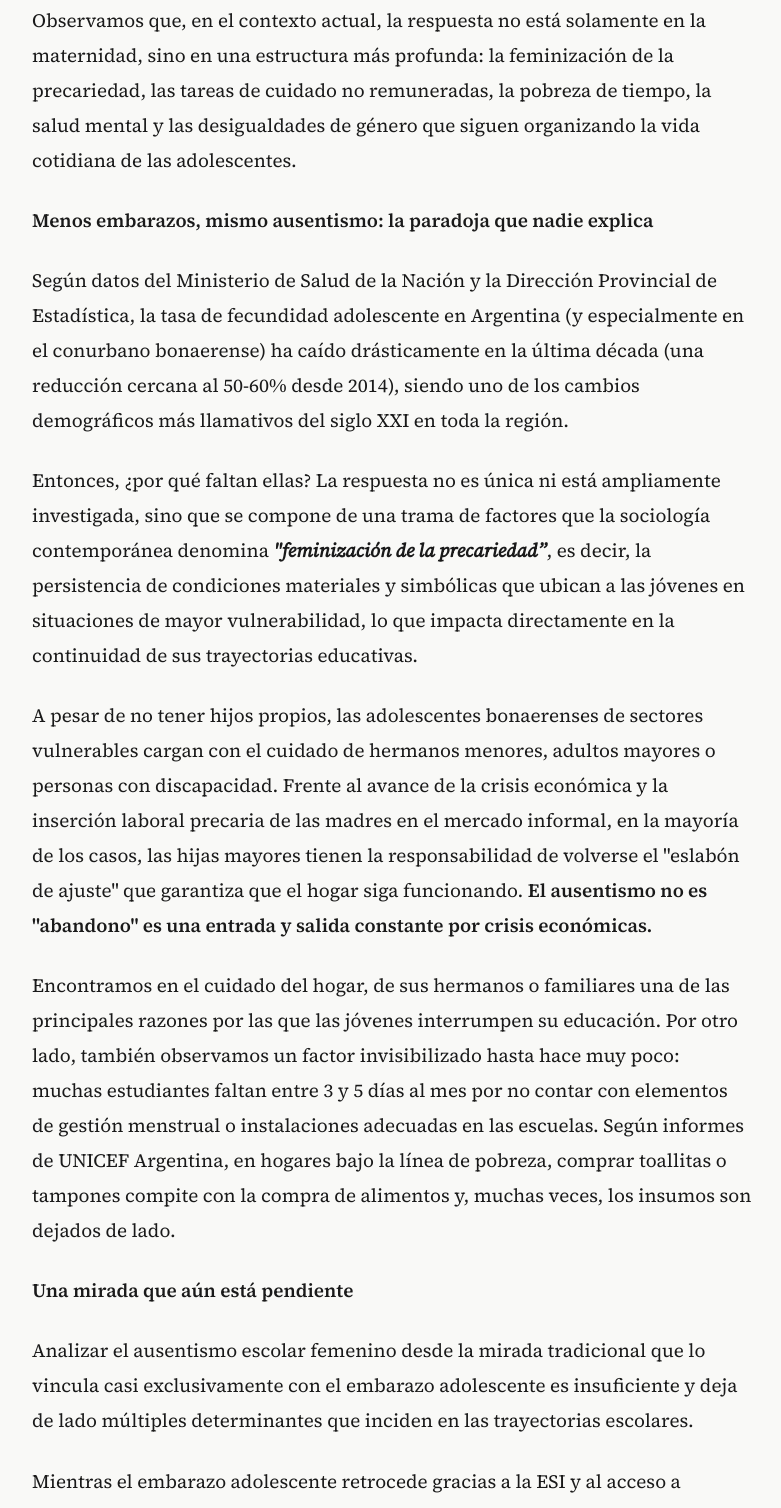
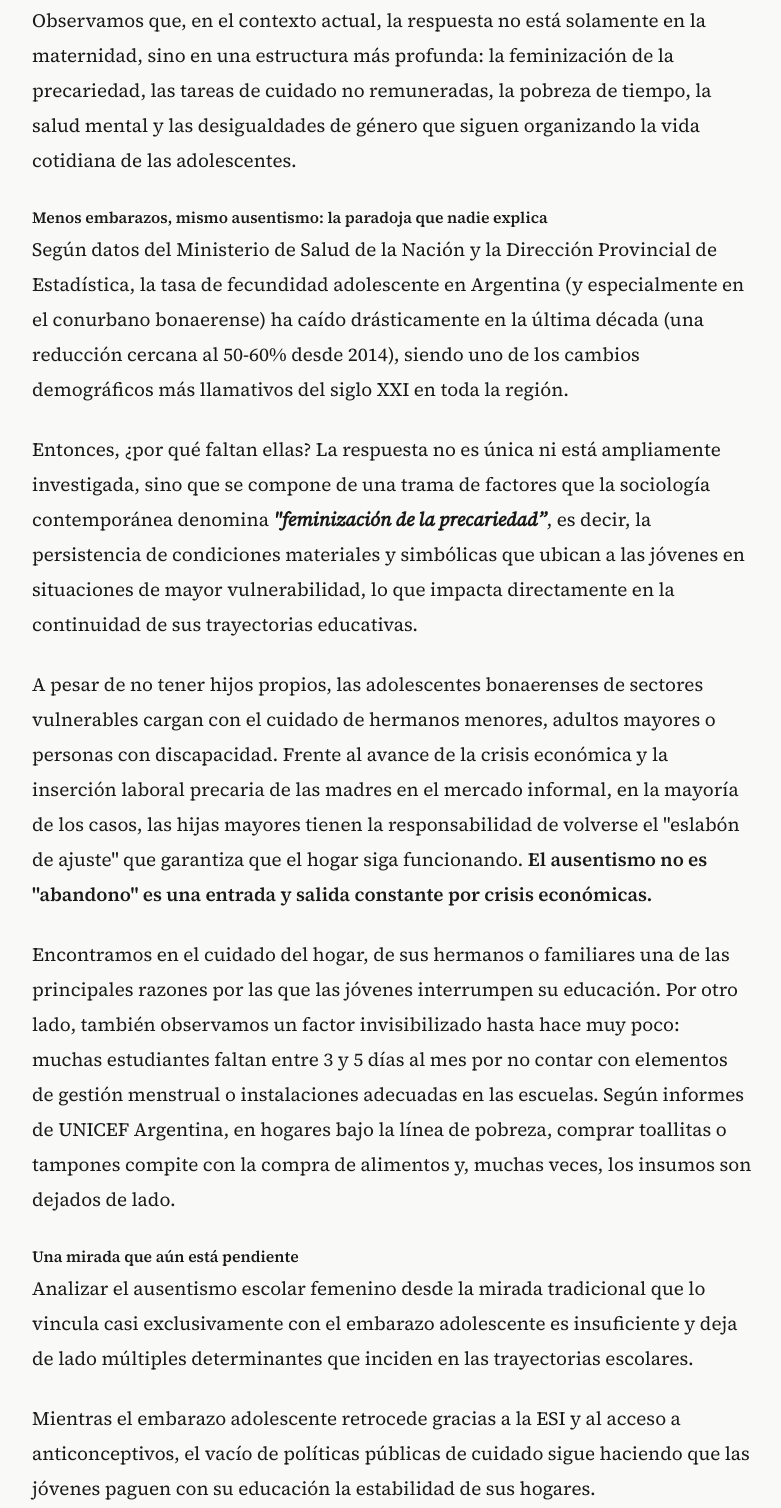
Before and after one commit to redproyectarfuturo-web/redproyectarfuturo, an Eleventy site: page _notas/los-embarazos-bajaron-pero-ellas-siguen-sin-ir-a-la-escuela.-¿por-qué.md in a window 1280 px wide. Shown: the part 1520-3028 px from the top of the page, without its empty margins (248-1029 px from the left). Built offline with nearby package versions, Linux system fonts and the light colour scheme; Eleventy itself is replaced by a stand-in of ours; files that its build step writes are made by us from their sources.

Commit message:
Update Notas de opinión “los-embarazos-bajaron-pero-ellas-siguen-sin-ir-a-la-escuela.-¿por-qué”

```diff
--- a/_notas/los-embarazos-bajaron-pero-ellas-siguen-sin-ir-a-la-escuela.-¿por-qué.md
+++ b/_notas/los-embarazos-bajaron-pero-ellas-siguen-sin-ir-a-la-escuela.-¿por-qué.md
@@ -14,7 +14,7 @@ Este desplazamiento en la pregunta evidencia que no existe una única respuesta
 
 Observamos que, en el contexto actual, la respuesta no está solamente en la maternidad, sino en una estructura más profunda: la feminización de la precariedad, las tareas de cuidado no remuneradas, la pobreza de tiempo, la salud mental y las desigualdades de género que siguen organizando la vida cotidiana de las adolescentes.
 
-**Menos embarazos, mismo ausentismo: la paradoja que nadie explica**
+##### **Menos embarazos, mismo ausentismo: la paradoja que nadie explica**
 
 Según datos del Ministerio de Salud de la Nación y la Dirección Provincial de Estadística, la tasa de fecundidad adolescente en Argentina (y especialmente en el conurbano bonaerense) ha caído drásticamente en la última década (una reducción cercana al 50-60% desde 2014), siendo uno de los cambios demográficos más llamativos del siglo XXI en toda la región.
 
@@ -24,7 +24,7 @@ A pesar de no tener hijos propios, las adolescentes bonaerenses de sectores vuln
 
 Encontramos en el cuidado del hogar, de sus hermanos o familiares una de las principales razones por las que las jóvenes interrumpen su educación. Por otro lado, también observamos un factor invisibilizado hasta hace muy poco: muchas estudiantes faltan entre 3 y 5 días al mes por no contar con elementos de gestión menstrual o instalaciones adecuadas en las escuelas. Según informes de UNICEF Argentina, en hogares bajo la línea de pobreza, comprar toallitas o tampones compite con la compra de alimentos y, muchas veces, los insumos son dejados de lado.
 
-**Una mirada que aún está pendiente**
+##### **Una mirada que aún está pendiente**
 
 Analizar el ausentismo escolar femenino desde la mirada tradicional que lo vincula casi exclusivamente con el embarazo adolescente es insuficiente y deja de lado múltiples determinantes que inciden en las trayectorias escolares.
 
```
